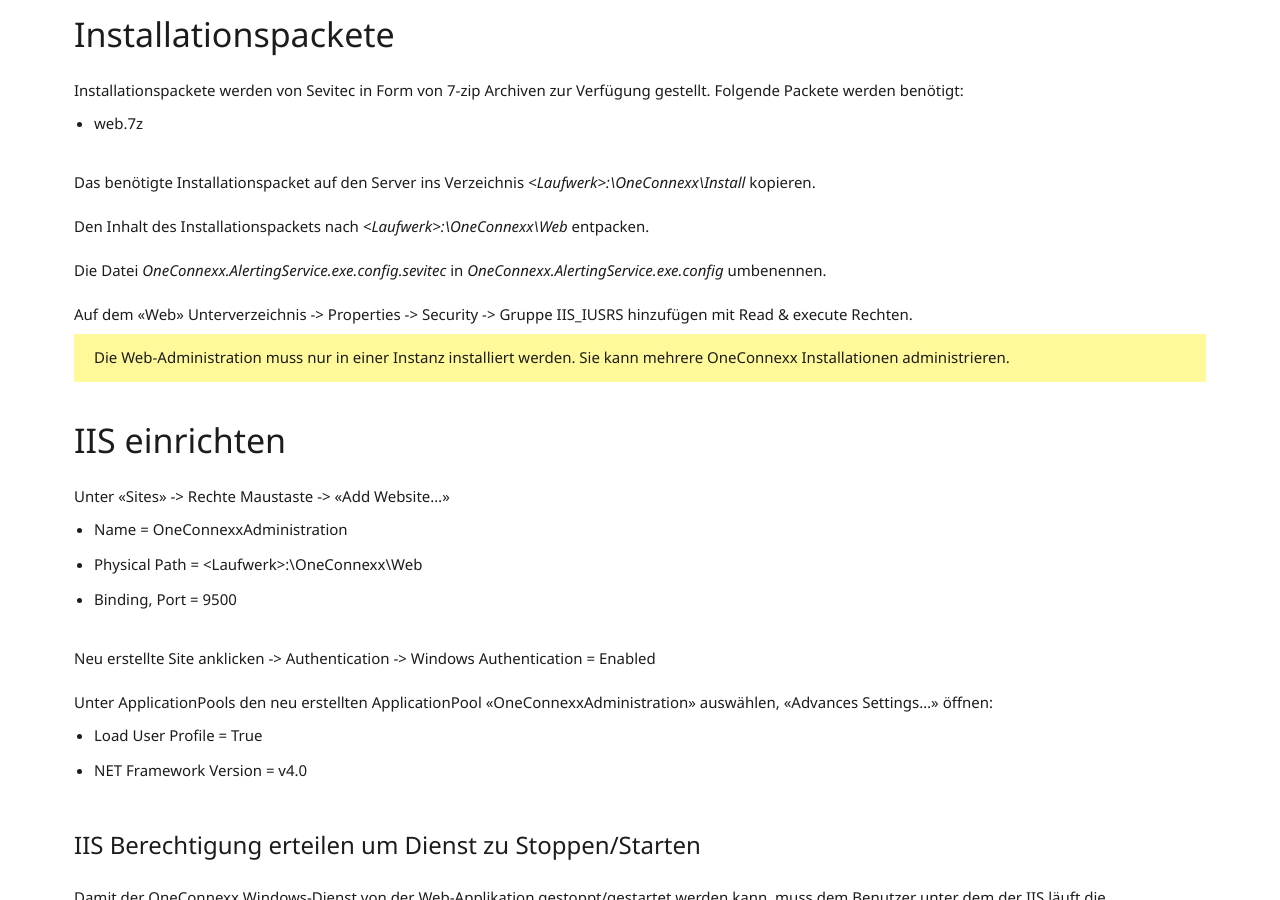
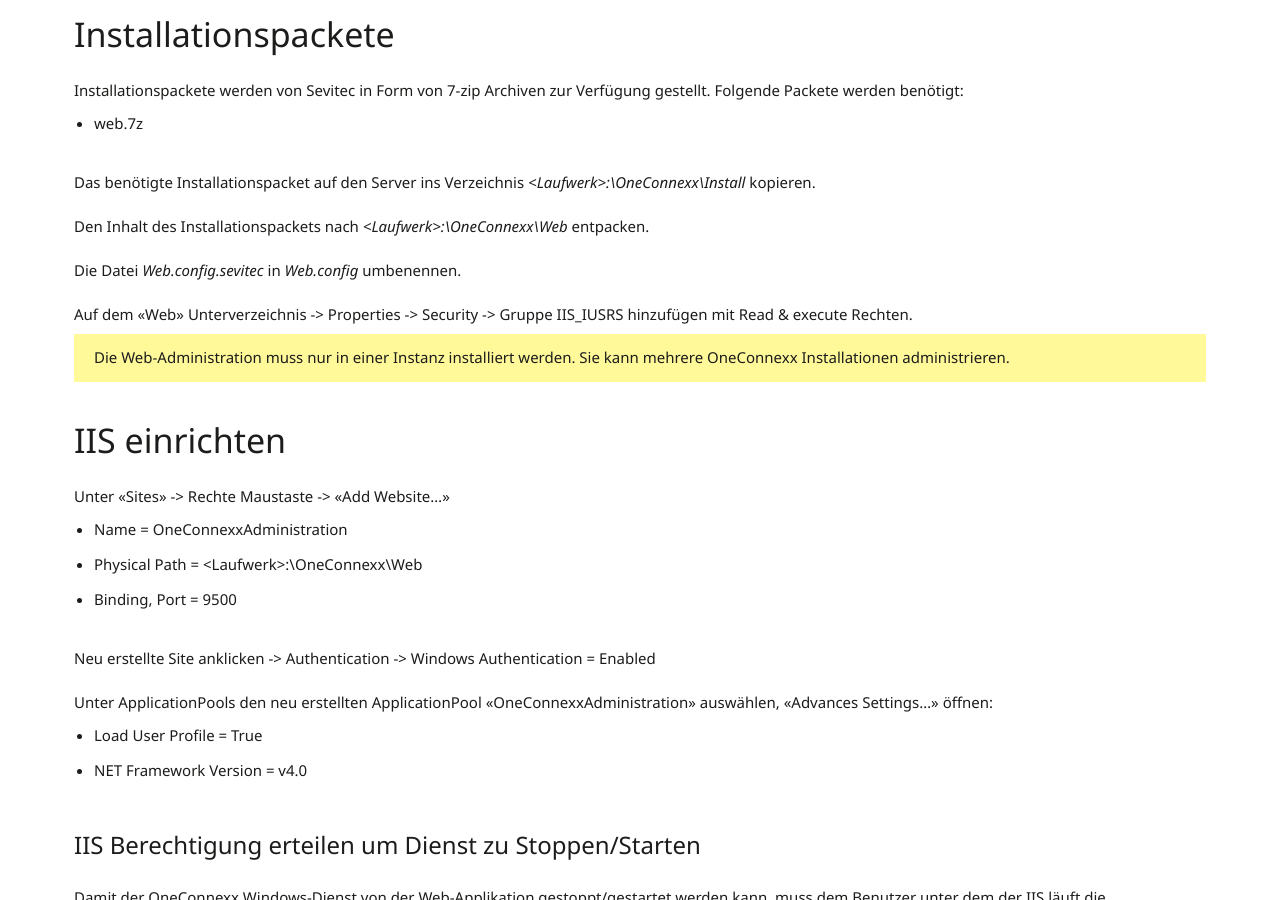
Before and after one commit to primesoft-group/oneconnexx-docs, a Jekyll site: the page built from _pages/setup/de/web.md, in a window 1280 px wide and 900 px high, scrolled down 1035 px. Built offline with Jekyll 4.4.1, drawn with Linux system fonts in a browser that asks for light colours; nearby versions of some CDN libraries; some web fonts are replaced.

Commit message:
Update web.md

```diff
--- a/_pages/setup/de/web.md
+++ b/_pages/setup/de/web.md
@@ -39,7 +39,7 @@
 
 Den Inhalt des Installationspackets nach *&lt;Laufwerk&gt;:\OneConnexx\Web* entpacken.
 
-Die Datei *OneConnexx.AlertingService.exe.config.sevitec* in *OneConnexx.AlertingService.exe.config* umbenennen.
+Die Datei *Web.config.sevitec* in *Web.config* umbenennen.
 
 Auf dem «Web» Unterverzeichnis -> Properties -> Security -> Gruppe IIS_IUSRS hinzufügen mit Read & execute Rechten.
 
```
